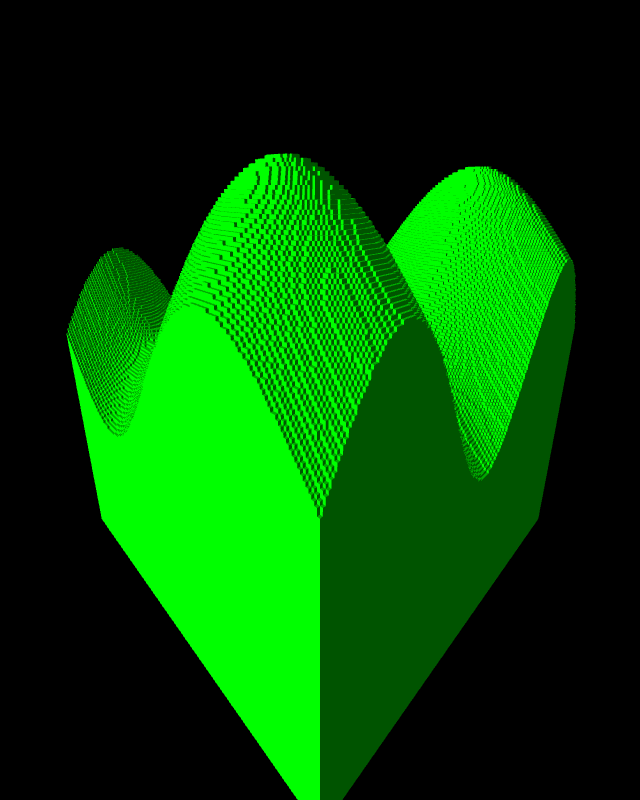
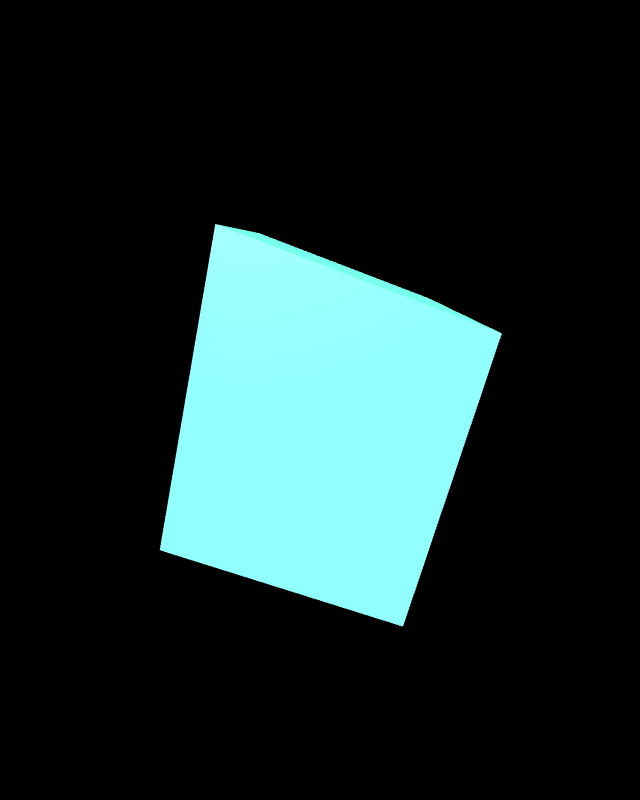
Before and after one commit to oli-cs/durhack24, a website: page docs/index.html in a window 1280 px wide. Shown: the whole page, without its empty margins (320-960 px from the left). Drawn offline with nearby package versions, Linux system fonts and the light colour scheme; animation ran at ten frames a second.

Commit message:
index change

```diff
--- a/docs/index.html
+++ b/docs/index.html
@@ -9,7 +9,7 @@
           }
         }
       </script>
-    <script type="module" src="./voxels.js"></script>
+    <script type="module" src="./terrain.js"></script>
     <link rel="stylesheet" href="./terrain.css">
     <title></title>
 </head>
```
